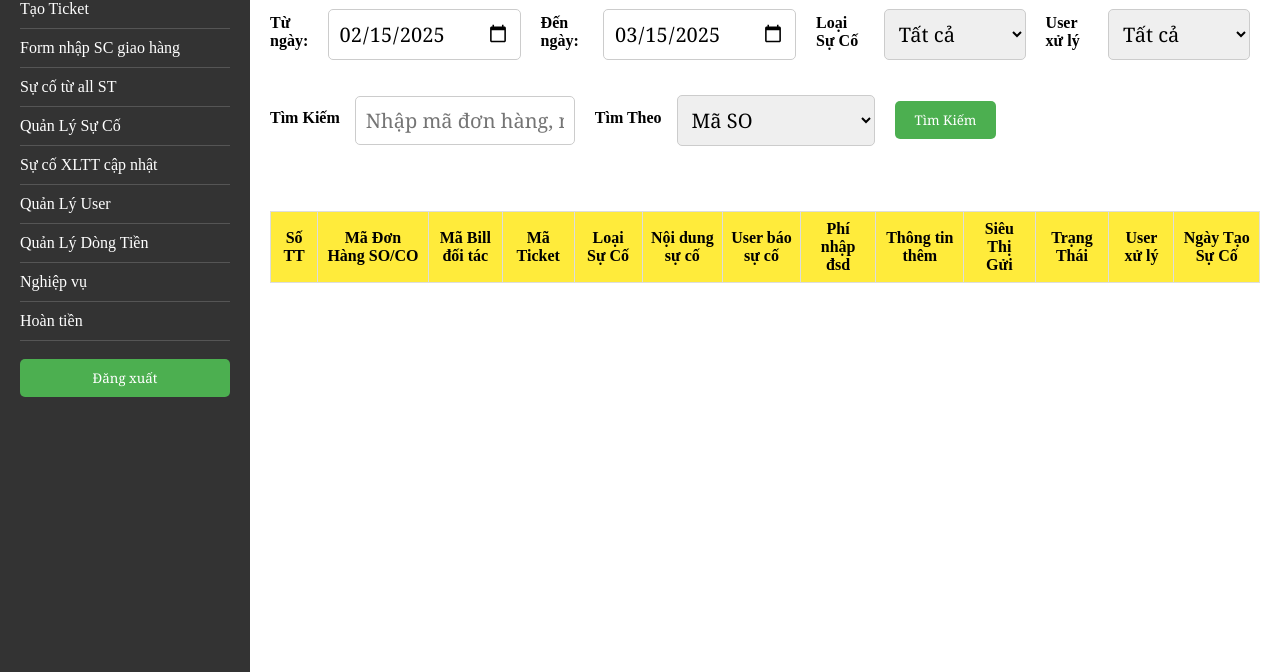
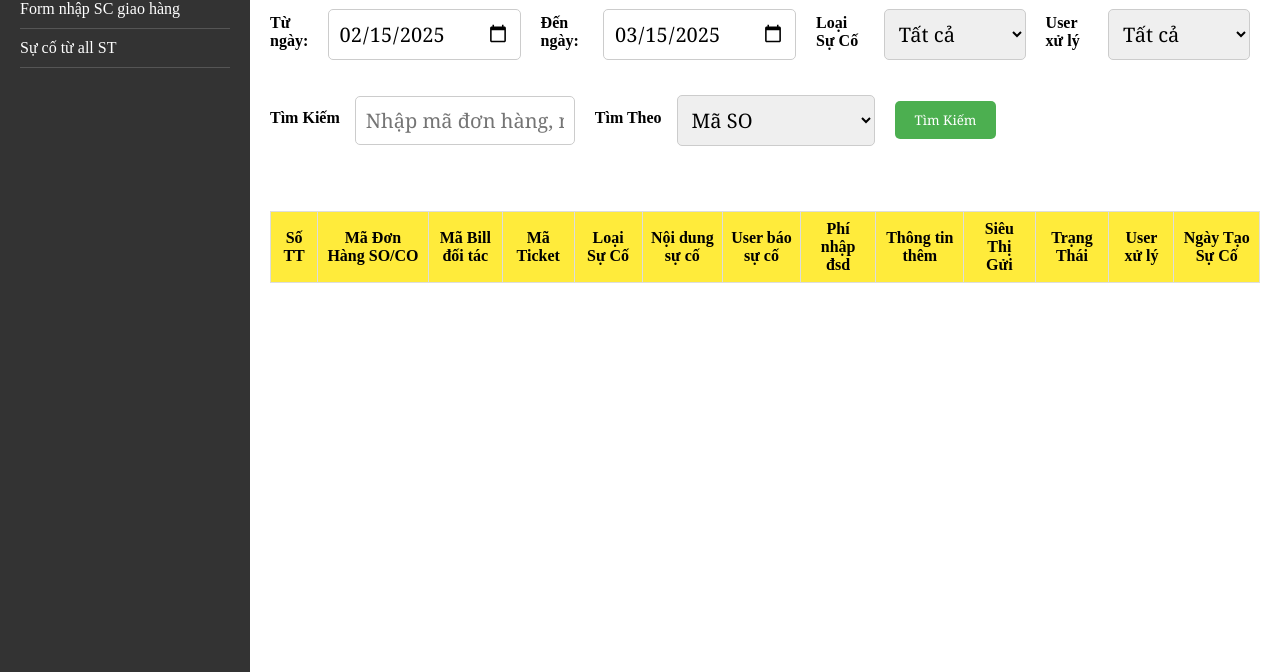
Before and after one commit to vinhqn1910/xucovanchuyen, a plain HTML site: page tra-cuu-thong-tin.html in a window 1280 px wide. Shown: the part 128-800 px from the top of the page. Drawn offline with Linux system fonts and the light colour scheme; no server answers; a script that the page names is missing.

Commit message:
Update tra-cuu-thong-tin.html

```diff
--- a/tra-cuu-thong-tin.html
+++ b/tra-cuu-thong-tin.html
@@ -15,16 +15,8 @@
     <div class="menu" id="menu">
         <h3 id="welcome-message">Chào Mừng user</h3>
         <a href="homepage.html" id="menu-homepage">Trang chủ</a>
-        <a href="newticket.html" id="menu-newticket">Tạo Ticket</a>
         <a href="formsc.html" id="menu-formsc" target="_blank">Form nhập SC giao hàng</a>
         <a href="tra-cuu-thong-tin.html" id="menu-tra-cuu-thong-tin">Sự cố từ all ST</a>
-        <a href="ticket-management.html" id="menu-ticket-management">Quản Lý Sự Cố</a>
-        <a href="comingsoon.html" id="menu-comingsoon">Sự cố XLTT cập nhật</a>
-        <a href="user-management.html" id="menu-user-management">Quản Lý User</a>
-        <a href="money-management.html" id="menu-money-management">Quản Lý Dòng Tiền</a>
-        <a href="form-xu-ly.html" id="menu-form-xu-ly">Nghiệp vụ</a>
-        <a href="hoan-tien.html" id="menu-hoan-tien">Hoàn tiền</a><br>
-        <button id="logout-btn">Đăng xuất</button><br><br><br><br><br>
     </div>
 
 
@@ -122,7 +114,6 @@
         content.classList.toggle('shifted');
     }
     </script>
-        <script type="module" src="login_check.js"></script>
 </body>
 
 </html>
```
